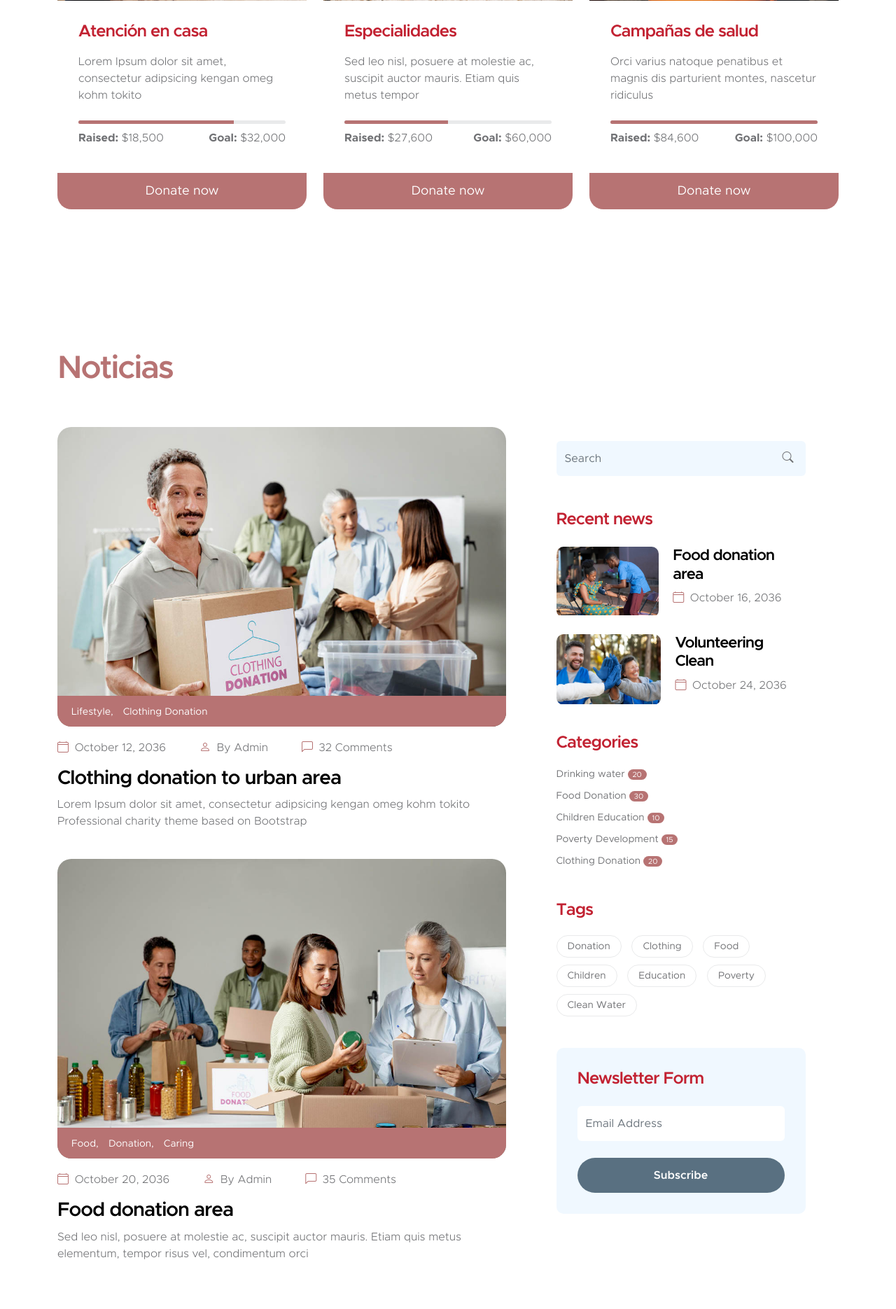
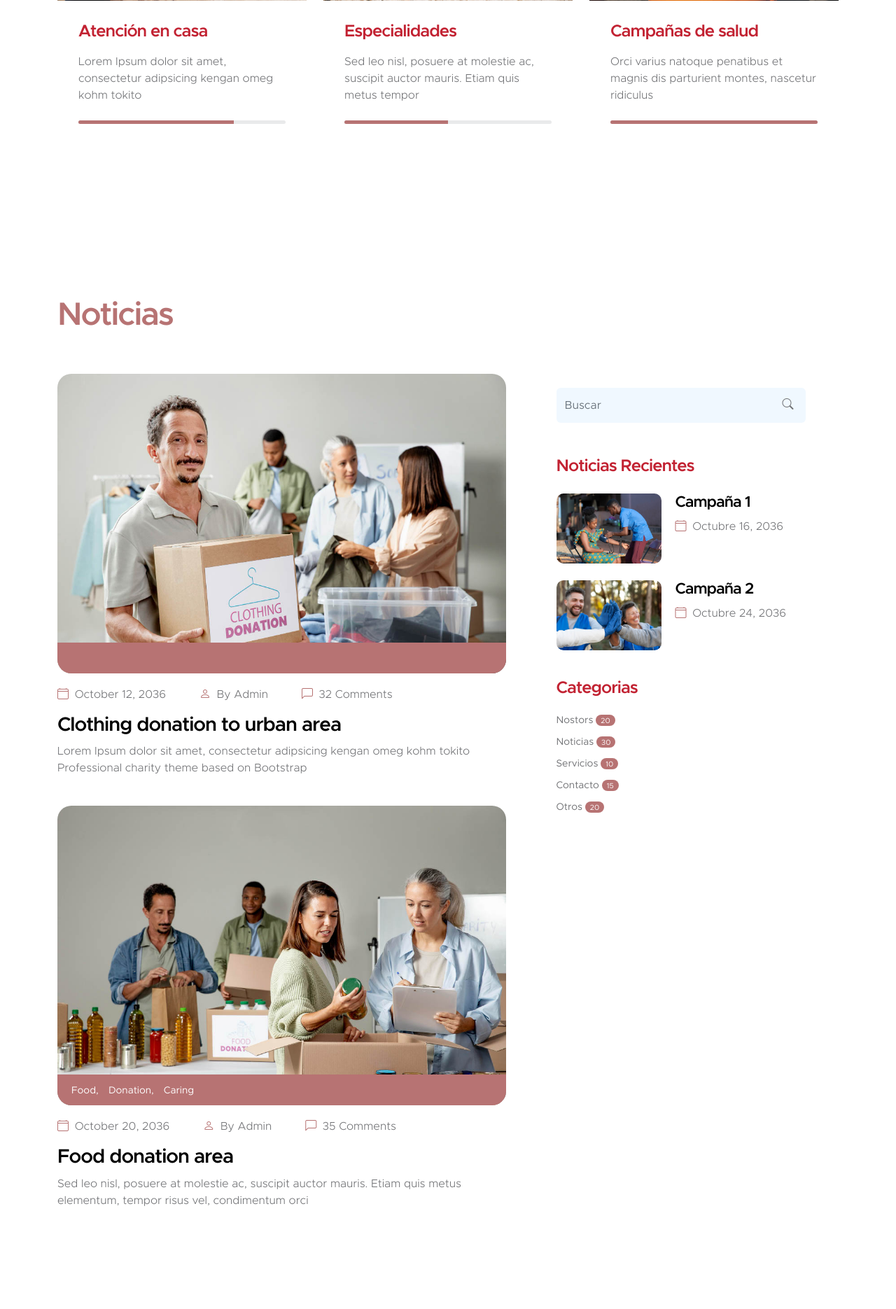
Before and after one commit to opizarro98/webmedivalle, a PHP site: page / in a window 1280 px wide. Shown: the part 3730-5600 px from the top of the page at 70% size. Run offline with PHP 8.4, Linux system fonts and the light colour scheme.

Commit message:
OP -Cambios en noticias

```diff
--- a/header.php
+++ b/header.php
@@ -21,7 +21,7 @@
                     <ul class="social-icon">
 
                         <li class="social-icon-item">
-                            <a href="#" class="social-icon-link bi-facebook"></a>
+                            <a href="https://www.facebook.com/medivalle01/?locale=es_LA" class="social-icon-link bi-facebook"></a>
                         </li>
 
                         <li class="social-icon-item">
--- a/index.php
+++ b/index.php
@@ -186,7 +186,7 @@
                     <div class="custom-text-box">
                         <h2 class="mb-2">Conoce nuestra historia</h2>
 
-                        <h5 class="mb-3">Hospital del dia Medi valle</h5>
+                        <h5 class="mb-3">Hospital del dia Medivalle</h5>
 
                         <p class="mb-0">Con más de 12 años al servicio, de la comunidad, medivalle inicia con
                             un pqueño centro consultorio en la parroquia el valle Cuenca - Ecuador, con los años
@@ -331,7 +331,7 @@
                                 </div>
 
                                 <div class="d-flex align-items-center my-2">
-                                    <p class="mb-0">
+                                    <!--<p class="mb-0">
                                         <strong>Raised:</strong>
                                         $18,500
                                     </p>
@@ -339,11 +339,11 @@
                                     <p class="ms-auto mb-0">
                                         <strong>Goal:</strong>
                                         $32,000
-                                    </p>
+                                    </p>-->
                                 </div>
                             </div>
 
-                            <a href="donate.html" class="custom-btn btn">Donate now</a>
+                            <!--<a href="donate.html" class="custom-btn btn">Donate now</a>-->
                         </div>
                     </div>
                 </div>
@@ -366,19 +366,10 @@
                                 </div>
 
                                 <div class="d-flex align-items-center my-2">
-                                    <p class="mb-0">
-                                        <strong>Raised:</strong>
-                                        $27,600
-                                    </p>
 
-                                    <p class="ms-auto mb-0">
-                                        <strong>Goal:</strong>
-                                        $60,000
-                                    </p>
                                 </div>
                             </div>
 
-                            <a href="donate.html" class="custom-btn btn">Donate now</a>
                         </div>
                     </div>
                 </div>
@@ -401,19 +392,10 @@
                                 </div>
 
                                 <div class="d-flex align-items-center my-2">
-                                    <p class="mb-0">
-                                        <strong>Raised:</strong>
-                                        $84,600
-                                    </p>
 
-                                    <p class="ms-auto mb-0">
-                                        <strong>Goal:</strong>
-                                        $100,000
-                                    </p>
                                 </div>
                             </div>
 
-                            <a href="donate.html" class="custom-btn btn">Donate now</a>
                         </div>
                     </div>
                 </div>
@@ -492,11 +474,11 @@
 
                             <div class="news-category-block">
                                 <a href="#" class="category-block-link">
-                                    Lifestyle,
+
                                 </a>
 
                                 <a href="#" class="category-block-link">
-                                    Clothing Donation
+
                                 </a>
                             </div>
                         </div>
@@ -598,14 +580,14 @@
 
                 <div class="col-lg-4 col-12 mx-auto">
                     <form class="custom-form search-form" action="#" method="post" role="form">
-                        <input class="form-control" type="search" placeholder="Search" aria-label="Search">
+                        <input class="form-control" type="search" placeholder="Buscar" aria-label="Search">
 
                         <button type="submit" class="form-control">
                             <i class="bi-search"></i>
                         </button>
                     </form>
 
-                    <h5 class="mt-5 mb-3">Recent news</h5>
+                    <h5 class="mt-5 mb-3">Noticias Recientes</h5>
 
                     <div class="news-block news-block-two-col d-flex mt-4">
                         <div class="news-block-two-col-image-wrap">
@@ -617,14 +599,14 @@
 
                         <div class="news-block-two-col-info">
                             <div class="news-block-title mb-2">
-                                <h6><a href="news-detail.html" class="news-block-title-link">Food donation area</a>
+                                <h6><a href="news-detail.html" class="news-block-title-link">Campaña 1</a>
                                 </h6>
                             </div>
 
                             <div class="news-block-date">
                                 <p>
                                     <i class="bi-calendar4 custom-icon me-1"></i>
-                                    October 16, 2036
+                                    Octubre 16, 2036
                                 </p>
                             </div>
                         </div>
@@ -640,49 +622,49 @@
 
                         <div class="news-block-two-col-info">
                             <div class="news-block-title mb-2">
-                                <h6><a href="news-detail.html" class="news-block-title-link">Volunteering Clean</a>
+                                <h6><a href="news-detail.html" class="news-block-title-link">Campaña 2</a>
                                 </h6>
                             </div>
 
                             <div class="news-block-date">
                                 <p>
                                     <i class="bi-calendar4 custom-icon me-1"></i>
-                                    October 24, 2036
+                                    Octubre 24, 2036
                                 </p>
                             </div>
                         </div>
                     </div>
 
                     <div class="category-block d-flex flex-column">
-                        <h5 class="mb-3">Categories</h5>
+                        <h5 class="mb-3">Categorias</h5>
 
                         <a href="#" class="category-block-link">
-                            Drinking water
+                            Nostors
                             <span class="badge">20</span>
                         </a>
 
                         <a href="#" class="category-block-link">
-                            Food Donation
+                            Noticias
                             <span class="badge">30</span>
                         </a>
 
                         <a href="#" class="category-block-link">
-                            Children Education
+                            Servicios
                             <span class="badge">10</span>
                         </a>
 
                         <a href="#" class="category-block-link">
-                            Poverty Development
+                            Contacto
                             <span class="badge">15</span>
                         </a>
 
                         <a href="#" class="category-block-link">
-                            Clothing Donation
+                            Otros
                             <span class="badge">20</span>
                         </a>
                     </div>
 
-                    <div class="tags-block">
+                    <!--<div class="tags-block">
                         <h5 class="mb-3">Tags</h5>
 
                         <a href="#" class="tags-block-link">
@@ -723,7 +705,7 @@
                         <div class="col-lg-12 col-12">
                             <button type="submit" class="form-control">Subscribe</button>
                         </div>
-                    </form>
+                    </form>-->
                 </div>
 
             </div>
@@ -842,7 +824,7 @@
                                 <i class="bi-telephone me-2"></i>
 
                                 <a href="tel: 305-240-9671">
-                                    +593 98-75-15325
+                                    +593 987-515-325
                                 </a>
                             </p>
 
```
